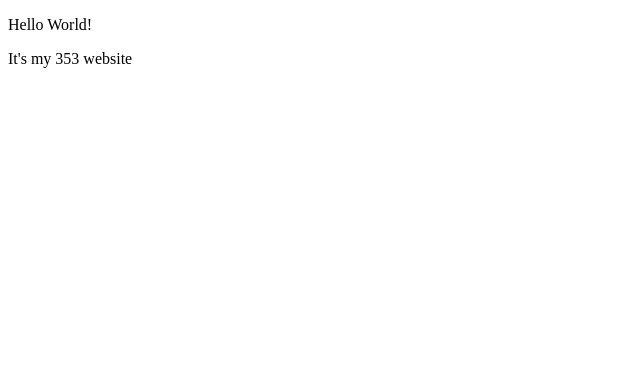
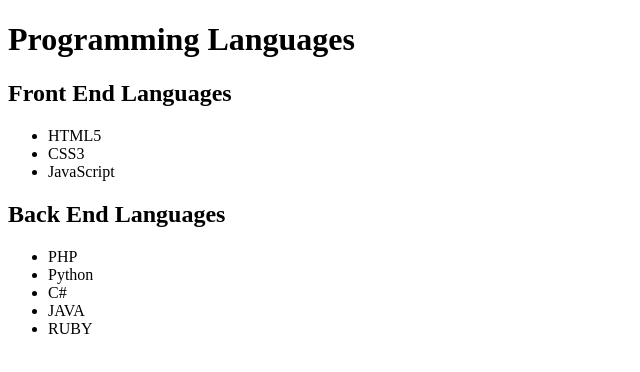
Before and after one commit to ANOUARLAACHIR/openclassrooms, a plain HTML site: page index.html in a window 1280 px wide. Shown: the whole page, without its empty margins (0-640 px from the left). Drawn offline with Linux system fonts and the light colour scheme.

Commit message:
back end and front end sections

```diff
--- a/index.html
+++ b/index.html
@@ -9,8 +9,21 @@
 </head>
 
 <body>
-    <p>Hello World!</p>
-    <p>It's my 353 website</p>
+    <h1>Programming Languages</h1>
+    <h2>Front End Languages</h2>
+    <ul>
+        <li>HTML5</li>
+        <li>CSS3</li>
+        <li>JavaScript</li>
+    </ul>
+    <h2>Back End Languages</h2>
+    <ul>
+        <li>PHP</li>
+        <li>Python</li>
+        <li>C#</li>
+        <li>JAVA</li>
+        <li>RUBY</li>
+    </ul>
 </body>
 
 </html>
```
